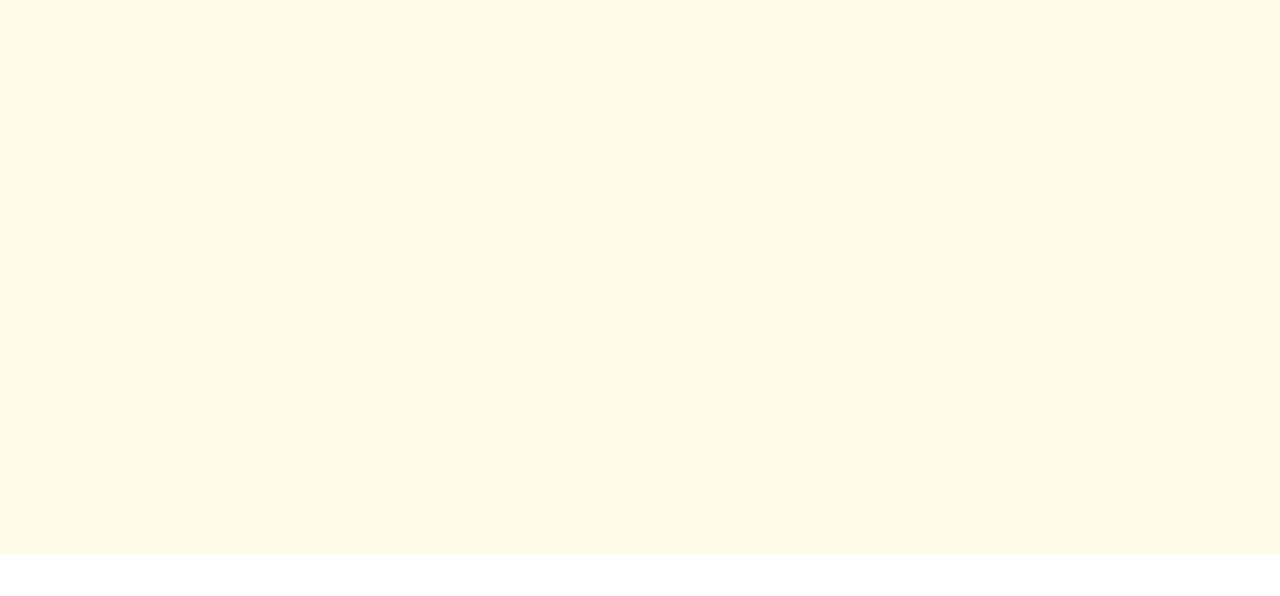
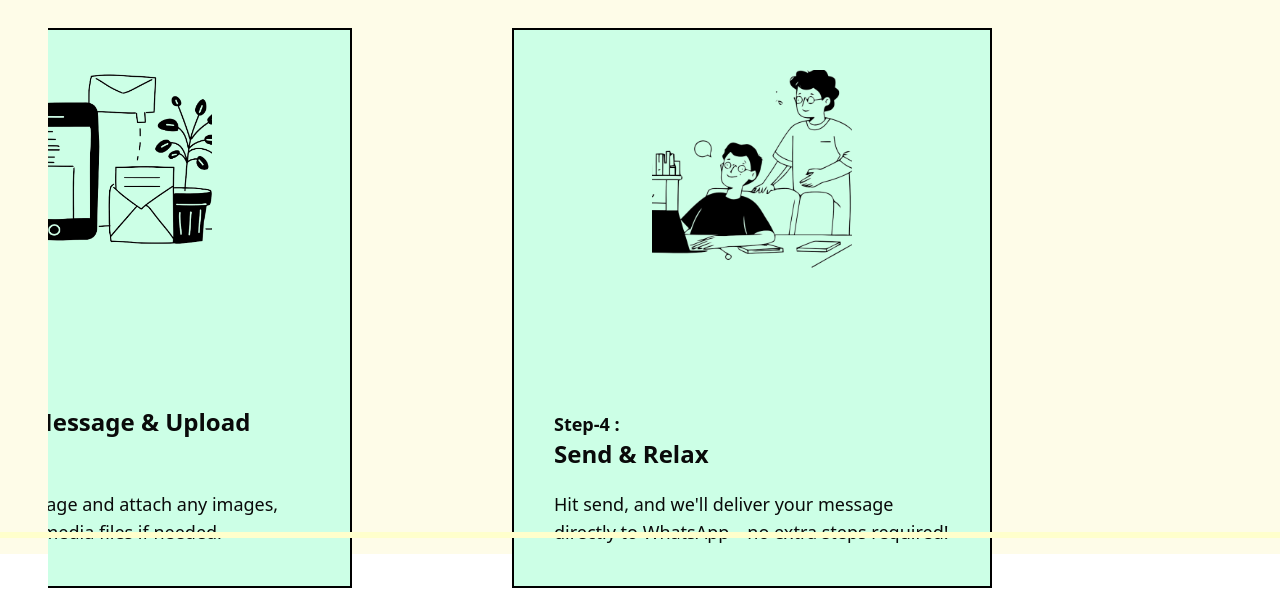
Before and after one commit to Samikshaborude9/PingIt, a Next.js app: page / in a window 1280 px wide. Shown: the part 246-842 px from the top of the page. Before the commit the page ends 800 px from the top, so only its background shows below. Built offline with nearby package versions, Linux system fonts and the light colour scheme; a web font is replaced by a local one.

Commit message:
feat: added steps and steps cards

```diff
--- /dev/null
+++ b/components/Steps.tsx
@@ -0,0 +1,110 @@
+"use client";
+
+import { motion, useScroll, useTransform } from "motion/react";
+import { useRef, useEffect, useState } from "react";
+import StepsCards from "./StepsCards";
+
+// Your steps data
+const howItWorks = [
+    {
+        step: 1,
+        src: "/email-signup.png",
+        heading: "Sign Up with Email",
+        content: "Create an account or log in using your email—no need for a WhatsApp login.",
+    },
+    {
+        step: 2,
+        src: "/input.png",
+        heading: "Enter Recipient Details",
+        content: "Input the WhatsApp number of the person you want to message.",
+    },
+    {
+        step: 3,
+        src: "/compose-messages.png",
+        heading: "Compose Message & Upload Files",
+        content:
+            "Type your message and attach any images, documents, or media files if needed.",
+    },
+    {
+        step: 4,
+        src: "/relax.png",
+        heading: "Send & Relax",
+        content:
+            "Hit send, and we'll deliver your message directly to WhatsApp—no extra steps required!",
+    },
+];
+
+// Hook to get current Tailwind-style breakpoint
+function useBreakpoint(): "xl" | "lg"| "base" {
+    const [breakpoint , setBreakpoint] = useState<"xl" | "lg"| "base">("base");
+
+    useEffect(() => {
+        const checkBreakpoint = () => {
+            if(window.matchMedia("(min-width: 1280px").matches) {
+                setBreakpoint("xl");
+            } else if (window.matchMedia("(min-width: 1024px)").matches) {
+                setBreakpoint("lg");
+            } else {
+                setBreakpoint("base");
+            }
+        }
+        checkBreakpoint();
+        window.addEventListener("resize", checkBreakpoint);
+        return () => window.removeEventListener("resize", checkBreakpoint);
+    }, []);
+
+    return breakpoint;
+}
+export default function Steps() {
+    const containerRef = useRef(null);
+    const breakpoint = useBreakpoint();
+
+    const { scrollYProgress } = useScroll({
+        target: containerRef,
+        offset: ["start start", "end end"],
+    });
+
+    const getOffset = () => {
+        const total = howItWorks.length -1;
+        if(breakpoint === "xl") return `-${total *40}vw`;
+        if(breakpoint === "lg") return `-${total *50}vw`;
+        return `-${total *80}vw`;
+    }
+    const xTransform = useTransform(
+        scrollYProgress,
+        [0, 1],
+        ["0%", getOffset()]
+    );
+    const opacity = useTransform(scrollYProgress, [0, 0.95, 1], [1, 1, 0]);
+
+    return(
+        <article ref={containerRef} className="relative h-[400vh]">
+            <section className= "sticky top-0 overflow-hidden h-screen">
+                <motion.ul
+                    style={{ x: xTransform }}
+                    className="flex h-screen"
+                >
+                   {howItWorks.map((item, index) => (
+                            <li
+                                key={index}
+                                className=" flex flex-col items-start justify-center pb-16 w-[80vw] lg:w-[60vw] xl:w-[50vw] h-screen shrink-0 px-5 md:px-20"
+                            >
+                                <StepsCards
+                                    src={item.src}
+                                    heading={item.heading}
+                                    content={item.content}
+                                    step={index + 1}
+                                />
+                            </li>
+                        ))}
+                </motion.ul>
+            </section>
+            <motion.div
+                style={{ scaleX: scrollYProgress, opacity }}
+                className="fixed left-0 right-0 bottom-4 h-1.5 bg-[#FFFFCC] origin-left"
+            />
+
+        </article>
+    )
+
+}
--- /dev/null
+++ b/components/StepsCards.tsx
@@ -0,0 +1,38 @@
+import Image from "next/image";
+import React from "react";
+import Heading from "./Heading";
+
+type StepCardTypes = {
+    step: number;
+    src: string;
+    heading: string;
+    content: string;
+}
+
+export default function StepsCards({ step, src, heading, content }: StepCardTypes)
+  {
+    return (
+        <div className="p-5 md:p-10 h-[80vh] bg-[#CCFFE6]  xl:h-[70vh] border-2 border-black flex flex-col justify-between">
+            <Image
+                src={src}
+                height={200}
+                width={200}
+                alt="image"
+                className=" mx-auto"
+            />
+            <div>
+                <Heading
+                    message={`Step-${step} : `}
+                    className ="text-start text-base md:text-lg "
+                />
+                <Heading
+                    message={heading}
+                    className="text-start text-xl md:text-2xl mt-"
+                />
+                <p className="pt-5 text-base md:text-lg">{content}</p>
+
+            </div>
+
+        </div>
+    )
+}
```
